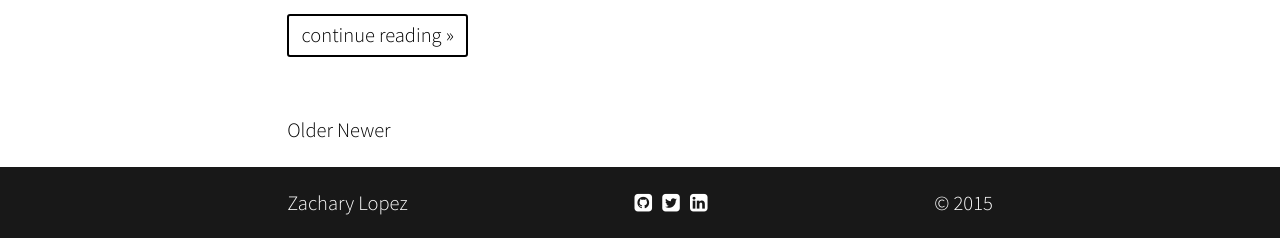
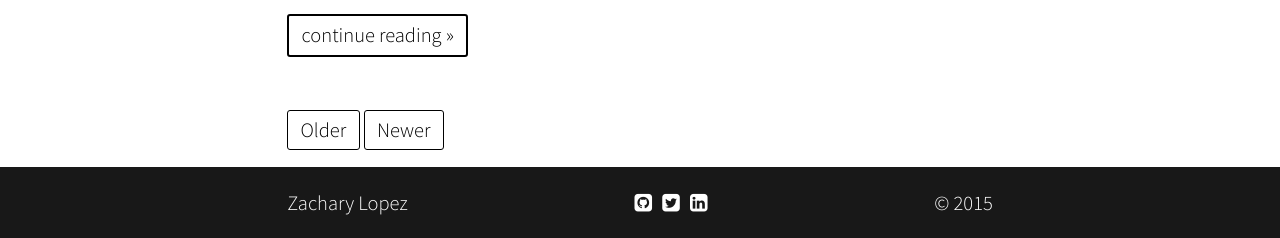
Before and after one commit to zdlopez/zdlopez.github.io, a Jekyll site: the page built from index.html, in a window 1280 px wide. Shown: the part 3352-3590 px from the top of the page. Built offline with Jekyll 4.4.1, drawn with Linux system fonts in a browser that asks for light colours; nearby versions of some CDN libraries; some web fonts are replaced; the list of posts is cut into pages by our own code.

Commit message:
clean up some styling

```diff
--- a/_sass/basic.sass
+++ b/_sass/basic.sass
@@ -12,7 +12,7 @@ h1, h2, h3, h4, h5, h6
     a
         font-size: 1.2em
 
-a, pager
+a
     color: inherit
     text-decoration: inherit
     transition: color .2s ease-out
@@ -20,6 +20,12 @@ a, pager
         color: gray
     &#selected
         color: #46e
+
+a.pager, .pagination-item
+    border: 1px solid
+    border-radius: 3px
+    padding: .3em .6em
+    transition: background-color .2s ease-out
 
 strong, b, th
     font-weight: 400
--- a/index.html
+++ b/index.html
@@ -19,6 +19,7 @@ layout: blank
 
 
 <div class="pagination">
+  <footer>
   {% if paginator.next_page %}
     <a class="pager" href="/page{{paginator.next_page}}">Older</a>
   {% else %}
@@ -33,4 +34,5 @@ layout: blank
   {% else %}
     <span class="pagination-item newer">Newer</span>
   {% endif %}
+  </footer>
 </div>
```
